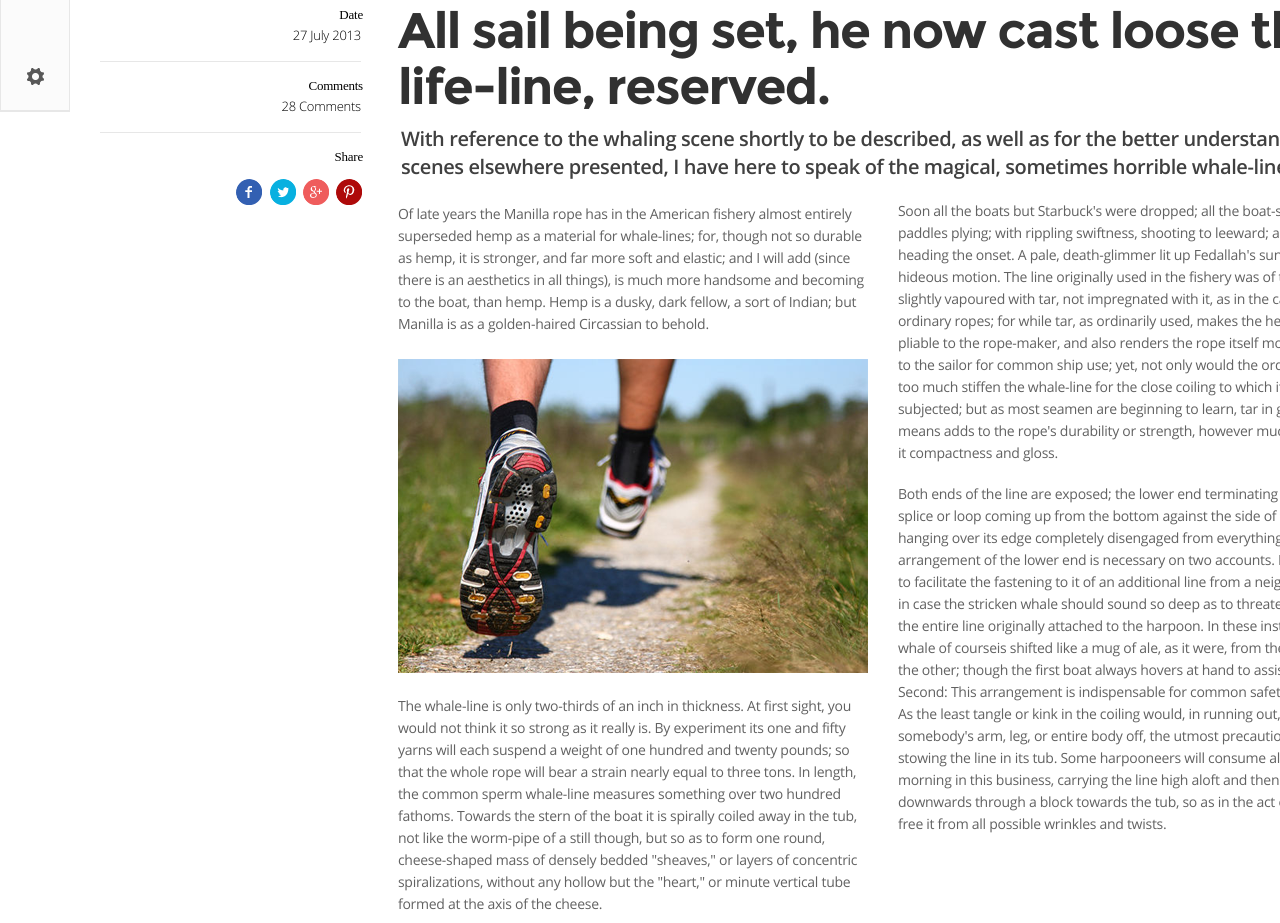
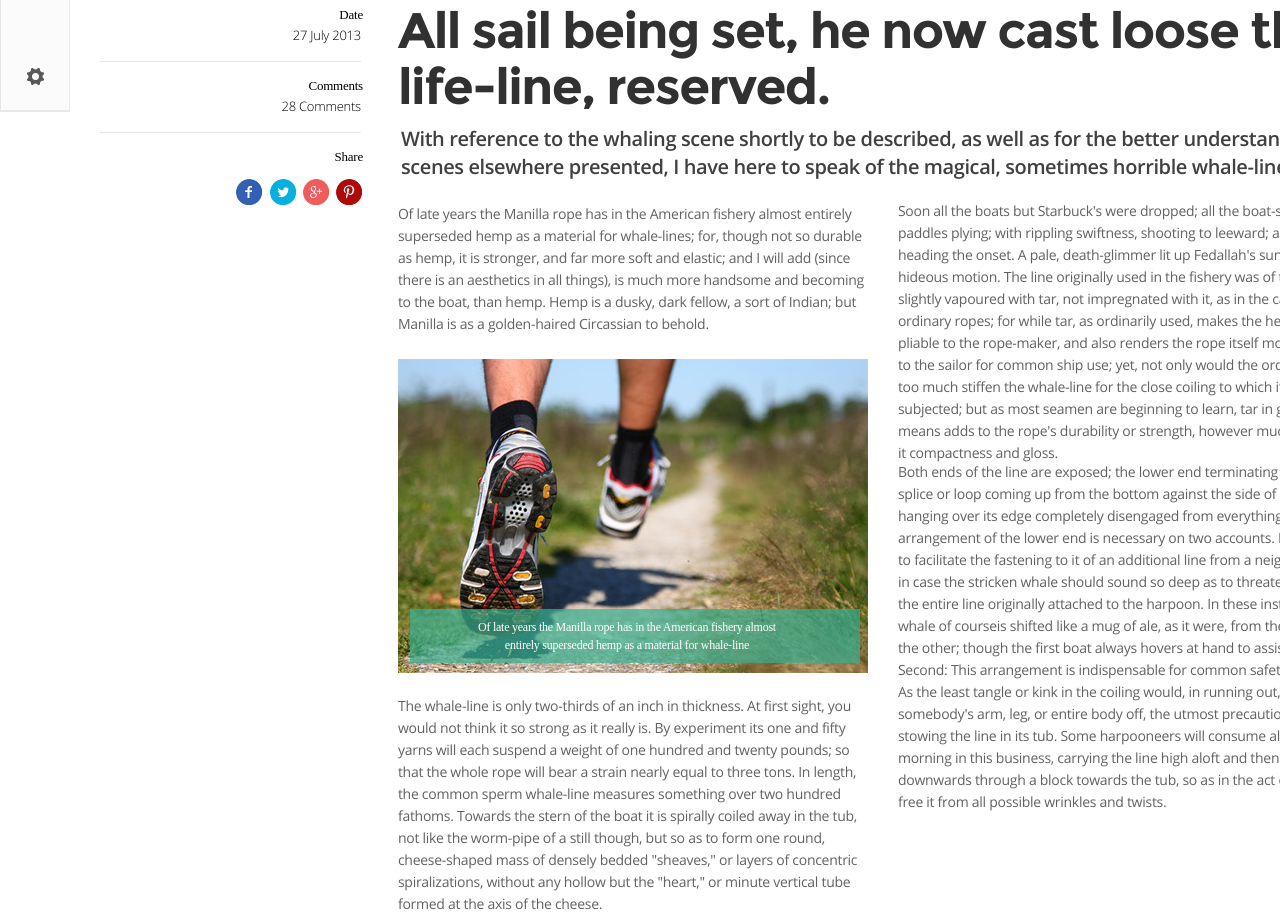
Before and after one commit to DaryaMarkova/WebmasteringBasic, a website built with webpack: page src/detail.html in a window 1280 px wide. Shown: the part 697-1620 px from the top of the page. Built offline with nearby package versions, Linux system fonts and the light colour scheme; files whose address does not match are found by name; a web font is replaced by a local one.

Commit message:
image title designed

```diff
--- a/src/detail.html
+++ b/src/detail.html
@@ -121,14 +121,21 @@
               scenes elsewhere presented, I have here to speak of the magical, sometimes horrible whale-line.
             </h2>
             <div class="detail-content__text">
-              <div class="detail-content__text--leftcolumn">Of late years the Manilla rope has in the American fishery almost entirely
+              <div class="detail-content__text--leftcolumn">
+                <p>Of late years the Manilla rope has in the American fishery almost entirely
                 superseded hemp as a material for whale-lines; for, though not so durable
                 as hemp, it is stronger, and far more soft and elastic; and I will add (since
                 there is an aesthetics in all things), is much more handsome and becoming
                 to the boat, than hemp. Hemp is a dusky, dark fellow, a sort of Indian; but
-                Manilla is as a golden-haired Circassian to behold.
-                <img class="detail-content__text--image" src='images/detail_image.png'>
-                The whale-line is only two-thirds of an inch in thickness. At first sight, you
+                Manilla is as a golden-haired Circassian to behold. </p>
+                <div class="detail-content__text--image">
+                  <img src='images/detail_image.png'>
+                  <div class="detail-content__text--image-title">
+                    <p>Of late years the Manilla rope has in the American fishery almost
+                    entirely superseded hemp as a material for whale-line</p>
+                  </div>
+                </div>
+                <p>The whale-line is only two-thirds of an inch in thickness. At first sight, you
                 would not think it so strong as it really is. By experiment its one and fifty
                 yarns will each suspend a weight of one hundred and twenty pounds; so
                 that the whole rope will bear a strain nearly equal to three tons. In length,
@@ -137,7 +144,7 @@
                 not like the worm-pipe of a still though, but so as to form one round,
                 cheese-shaped mass of densely bedded "sheaves," or layers of concentric
                 spiralizations, without any hollow but the "heart," or minute vertical tube
-                formed at the axis of the cheese.
+                formed at the axis of the cheese.</p>
               </div>
               <div class="detail-content__text--rightcolumn"><p>Soon all the boats but Starbuck's were dropped; all the boat-sails set all the
                   paddles plying; with rippling swiftness, shooting to leeward; and Ahab
--- a/src/scss/detail.css
+++ b/src/scss/detail.css
@@ -94,9 +94,12 @@ body {
     font-size: 14px;
     line-height: 22px;
     letter-spacing: -0.02em;
-    white-space: pre-line;
     margin-top: 22px;
     color: #626262;
+}
+
+.detail-content__text p {
+    white-space: pre-line;
 }
 
 .detail-content__text--rightcolumn {
@@ -148,11 +151,36 @@ body {
 .detail-content__text p {
     margin: 0;
     padding: 0;
+    white-space: pre-line;
 }
 .detail-content__text--rightcolumn p {
     margin-top: -3px;
 }
+
 .detail-content__text--image {
+    position: relative;
+    margin-bottom: 16px;
     margin-top: 24px;
-    margin-bottom: 16px;
 }
+
+.detail-content__text--image-title {
+    position: absolute;
+    bottom: 16px;
+    left: 12px;
+    width: 450px;
+    height: 54px;
+    display: flex;
+    align-items: center;
+    justify-content: center;
+    background: rgba(55,174, 143, 0.7);
+    text-align: center;
+    font-family: "OpenSans-ExtraBold";
+    font-size: 12px;
+    color: #fff;
+    letter-spacing: -0.02em;
+    line-height: 18px;
+}
+
+.detail-content__text--image-title p {
+    margin-left: -16px;
+}
--- a/src/scss/fonts.css
+++ b/src/scss/fonts.css
@@ -32,3 +32,8 @@
     font-family: "OpenSans-Bold";
     src: url("assets/fonts/open_sans/OpenSans-Bold.ttf") format("truetype");
 }
+
+@font-face {
+    font-family: "OpenSans-ExtraBold";
+    src: url("assets/fonts/open_sans/OpenSans-ExtraBold.ttf") format("truetype");
+}
```
